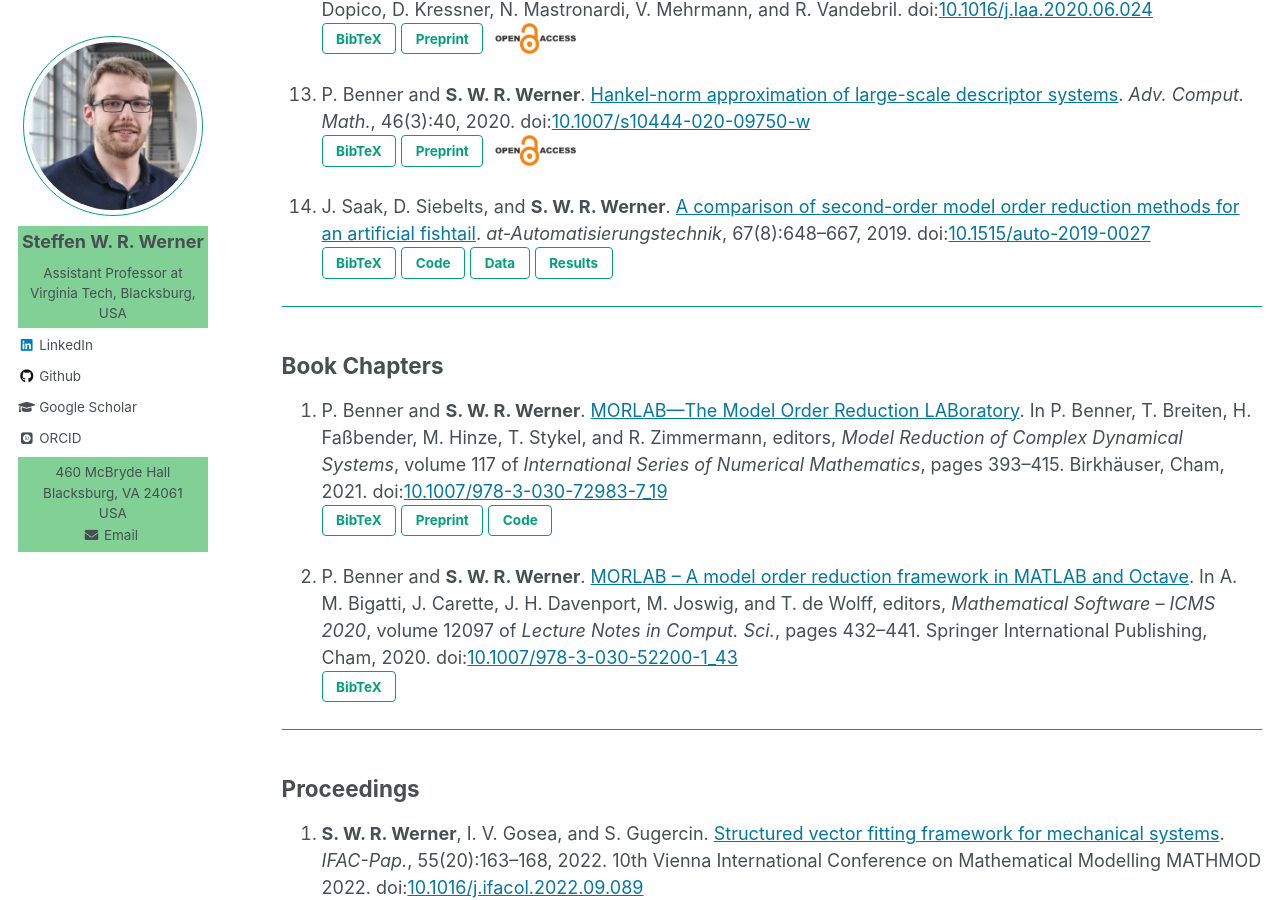
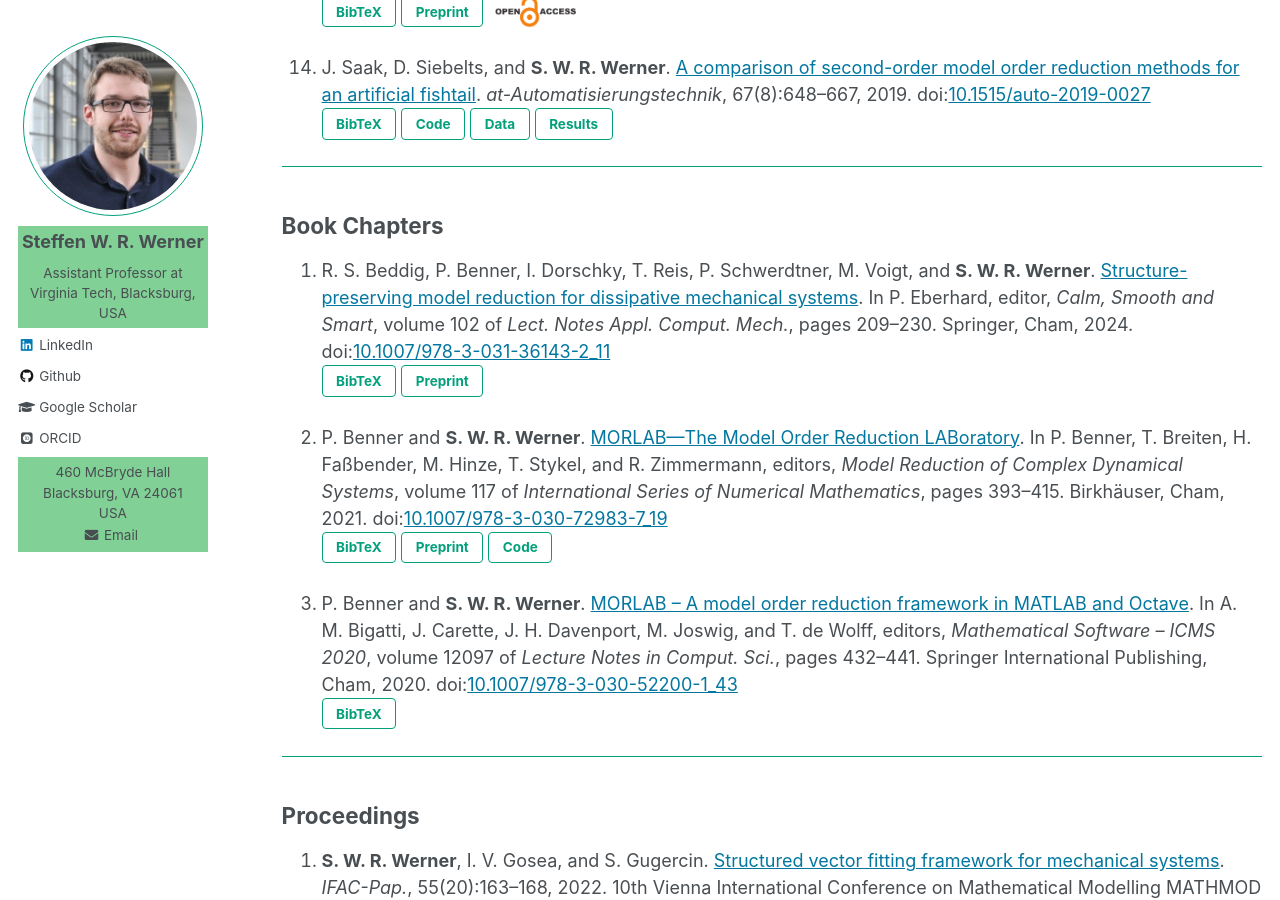
Before and after one commit to ninsteve/ninsteve.github.io, a Jekyll site: the page built from _pages/publications.md, in a window 1280 px wide and 900 px high, scrolled down 2734 px. Built offline with Jekyll 4.4.1, drawn with Linux system fonts in a browser that asks for light colours; nearby versions of some CDN libraries; some web fonts are replaced; formulas are drawn with MathJax 3; some of the changed text lies outside the part shown.

Commit message:
Added new publication.

```diff
--- a/_pages/publications.md
+++ b/_pages/publications.md
@@ -12,13 +12,13 @@ author_profile: true
 {% endif %}
 
 <p style="margin-top:0.5em; margin-bottom:0.5em">
-  <a href="#submitted">Submitted Articles (5)</a>
+  <a href="#submitted">Submitted Articles (4)</a>
 </p>
 <p style="margin-top:0.5em; margin-bottom:0.5em">
   <a href="#journal">Journal Articles (14)</a>
 </p>
 <p style="margin-top:0.5em; margin-bottom:0.5em">
-  <a href="#bookchapters">Book Chapters (2)</a>
+  <a href="#bookchapters">Book Chapters (3)</a>
 </p>
 <p style="margin-top:0.5em; margin-bottom:0.5em">
   <a href="#proceedings">Proceedings (9)</a>
@@ -97,17 +97,6 @@ found at the end of my
     <button class="btn btn--inverse">Preprint</button></a>
     <a target="blank_" href="https://doi.org/10.5281/zenodo.5793356">
     <button class="btn btn--inverse">Code, Data & Results</button></a>
-
-1.  R. S. Beddig, P. Benner, I. Dorschky, T. Reis, P. Schwerdtner, M. Voigt, and
-    <strong>S. W. R. Werner</strong>. <a target="blank_"
-    href="https://doi.org/10.48550/arXiv.2010.06331">Structure-preserving model
-    reduction for dissipative mechanical systems</a>.
-    e-print 2010.06331, arXiv, 2020.
-    Optimization and Control (math.OC).
-    doi:<a target="blank_" href="https://doi.org/10.48550/arXiv.2010.06331">10.48550/arXiv.2010.06331</a><br />
-    <button id="BedBDetal20-pop" class="btn btn--inverse">BibTeX</button>
-    <a target="blank_" href="https://doi.org/10.48550/arXiv.2010.06331">
-    <button class="btn btn--inverse">Preprint</button></a>
 
 ---
 
@@ -280,6 +269,20 @@ found at the end of my
 ---
 
 ## <a name="bookchapters"></a>Book Chapters ##
+
+1.  R. S. Beddig, P. Benner, I. Dorschky, T. Reis, P. Schwerdtner, M. Voigt, and
+    <strong>S. W. R. Werner</strong>. <a target="blank_"
+    href="https://doi.org/10.1007/978-3-031-36143-2_11">Structure-preserving model
+    reduction for dissipative mechanical systems</a>.
+    In P. Eberhard, editor,
+    <i>Calm, Smooth and Smart</i>, volume 102 of
+    <i>Lect. Notes Appl. Comput. Mech.</i>,
+    pages 209&ndash;230.
+    Springer, Cham, 2024.
+    doi:<a target="blank_" href="https://doi.org/10.1007/978-3-031-36143-2_11">10.1007/978-3-031-36143-2_11</a><br />
+    <button id="BedBDetal24-pop" class="btn btn--inverse">BibTeX</button>
+    <a target="blank_" href="https://doi.org/10.48550/arXiv.2010.06331">
+    <button class="btn btn--inverse">Preprint</button></a>
 
 1. P. Benner and <strong>S. W. R. Werner</strong>. <a target="blank_"
     href="https://doi.org/10.1007/978-3-030-72983-7_19">MORLAB&mdash;The Model
--- a/files/publications/bibtex.html
+++ b/files/publications/bibtex.html
@@ -85,35 +85,12 @@
   doi =          {10.48550/arXiv.2206.01657}
 }
 </code></pre></div>
-<!--=========================================================================-->
-<script>
-  $(function(){
-  $('#BedBDetal20-pop').magnificPopup({ items: { src: '#BedBDetal20' },
-    closeBtnInside: true, autoFocusLast: false, fixedContentPos: false,
-    type: 'inline' }); });
-</script>
-<div id="BedBDetal20" class="bibtex-dialog mfp-hide">
-<pre><code>
-@TECHREPORT{BedBDetal20,
-  author =       {Beddig, R.~S. and Benner, P. and Dorschky, I. and Reis, T. and
-                  Schwerdtner, P. and Voigt, M. and Werner, S.~W.~R.},
-  title =        {Structure-Preserving Model Reduction for Dissipative
-                  Mechanical Systems},
-  institution =  {arXiv},
-  type =         {e-print},
-  number =       {2010.06331},
-  note =         {Optimization and Control (math.OC)},
-  year =         {2020},
-  doi =          {10.48550/arXiv.2010.06331}
-}
-</code></pre></div>
 
 
 <!--=========================================================================-->
 <!-- JOURNAL ARTICLES                                                        -->
 <!--=========================================================================-->
 
-<!--=========================================================================-->
 <script>
   $(function(){
   $('#HeiW23a-pop').magnificPopup({ items: { src: '#HeiW23a' },
@@ -413,6 +390,31 @@
 <!-- BOOK CHAPTERS                                                           -->
 <!--=========================================================================-->
 
+<script>
+  $(function(){
+  $('#BedBDetal24-pop').magnificPopup({ items: { src: '#BedBDetal24' },
+    closeBtnInside: true, autoFocusLast: false, fixedContentPos: false,
+    type: 'inline' }); });
+</script>
+<div id="BedBDetal24" class="bibtex-dialog mfp-hide">
+<pre><code>
+@INCOLLECTION{BedBDetal24,
+  author =       {Beddig, R.~S. and Benner, P. and Dorschky, I. and Reis, T. and
+                  Schwerdtner, P. and Voigt, M. and Werner, S.~W.~R.},
+  title =        {Structure-Preserving Model Reduction for Dissipative
+                  Mechanical Systems},
+  booktitle =    {Calm, Smooth and Smart},
+  series =       {Lect. Notes Appl. Comput. Mech.},
+  volume =       {102},
+  editor =       {Eberhard, P.},
+  publisher =    {Springer},
+  address =      {Cham},
+  pages =        {209--230},
+  year =         {2024},
+  doi =          {10.1007/978-3-031-36143-2_11}
+}
+</code></pre></div>
+<!--=========================================================================-->
 <script>
   $(function(){
   $('#BenW21c-pop').magnificPopup({ items: { src: '#BenW21c' },
```
Also changed, not shown: 1 other file.
